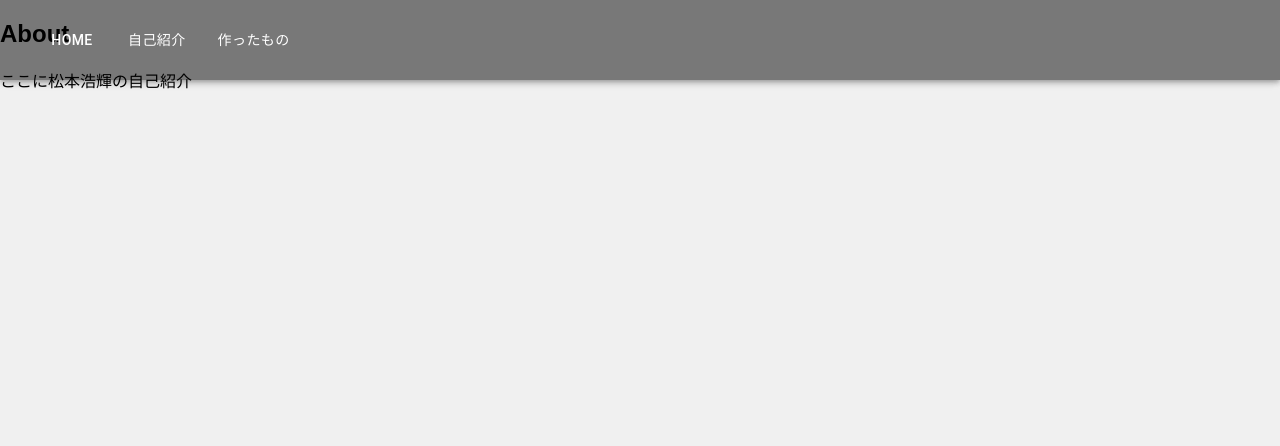
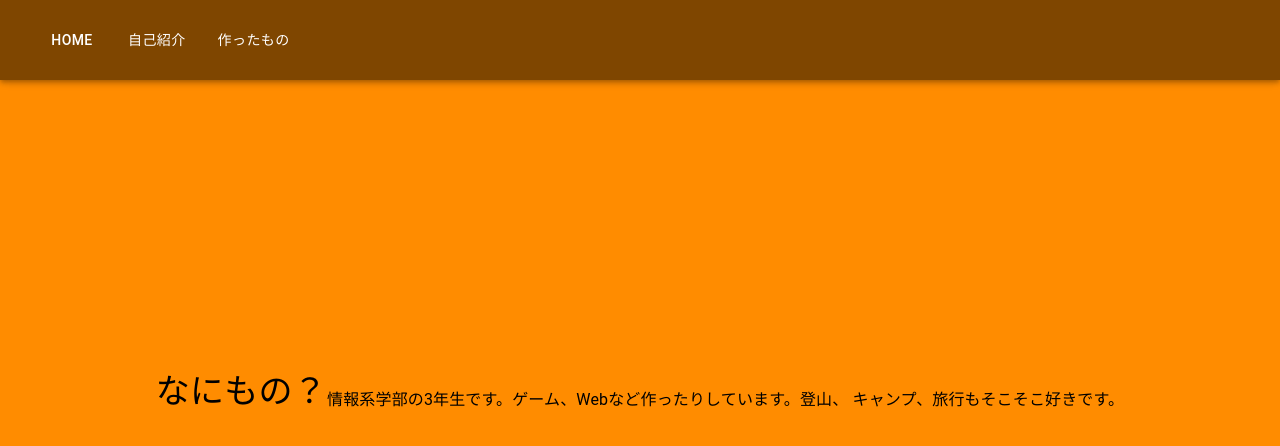
Before and after one commit to matuhiro97/hirokiHP, a React (Vite) app: page /about in a window 1280 px wide. Shown: the top 446 px of the page. Built offline with nearby package versions, Linux system fonts and the light colour scheme.

Commit message:
自己紹介pageに色付けた。

```diff
--- a/src/pages/About.tsx
+++ b/src/pages/About.tsx
@@ -1,11 +1,34 @@
 import React from 'react';
+import Box from '@mui/material/Box';
+import Typography from '@mui/material/Typography';
 
 const About: React.FC = () => {
   return (
-    <section id="about">
-      <h2>About</h2>
-      <p>ここに松本浩輝の自己紹介</p>
-    </section>
+    <Box
+    id="about"
+    sx={{
+      width: '100vw',            // 幅をビューポート全体に設定
+      height: '100vh',           // 高さをビューポート全体に設定
+      display: 'flex',           // Flexbox レイアウトを使用
+      alignItems: 'center',      // 縦方向の中央揃え
+      justifyContent: 'center',  // 横方向の中央揃え
+      backgroundColor: '#ff8c00',// 背景色を明るいオレンジに設定
+      textAlign: 'center',       // テキストを中央揃え
+    }}
+
+    >
+      <Typography variant="h4" component="h2" sx={{ marginBottom: '1rem'}}>
+        なにもの？
+      </Typography>
+      <Typography variant="body1">
+        情報系学部の3年生です。ゲーム、Webなど作ったりしています。
+      </Typography>
+
+      <Typography variant="body1">
+        登山、
+        キャンプ、旅行もそこそこ好きです。
+      </Typography>
+    </Box>
   );
 }
 
```
